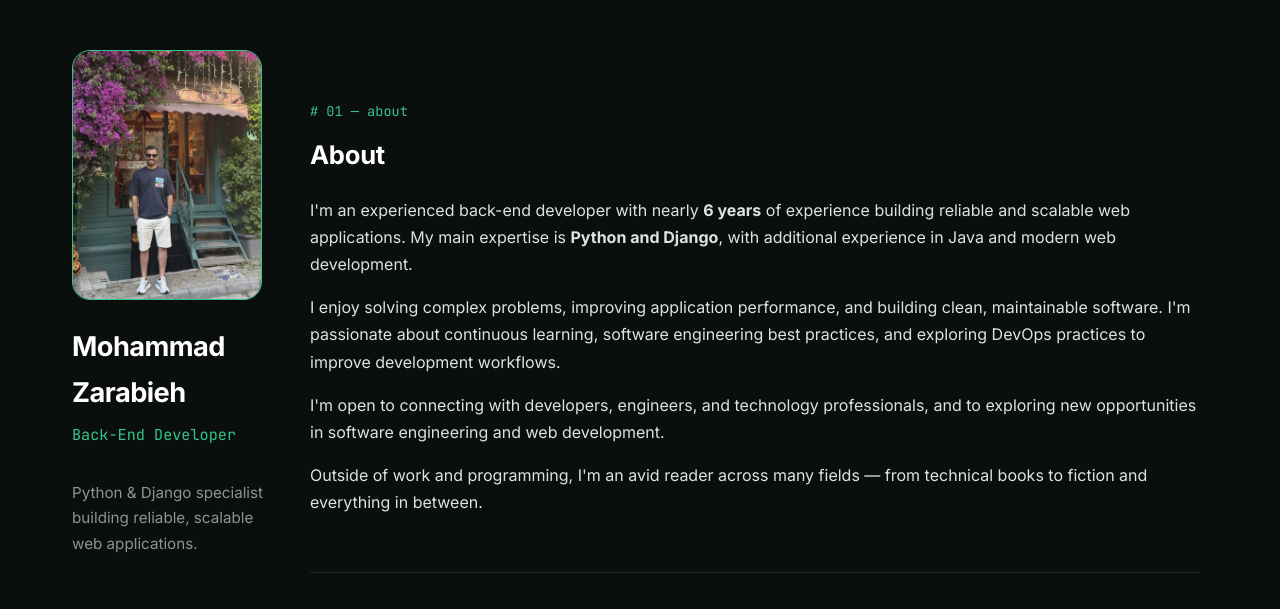
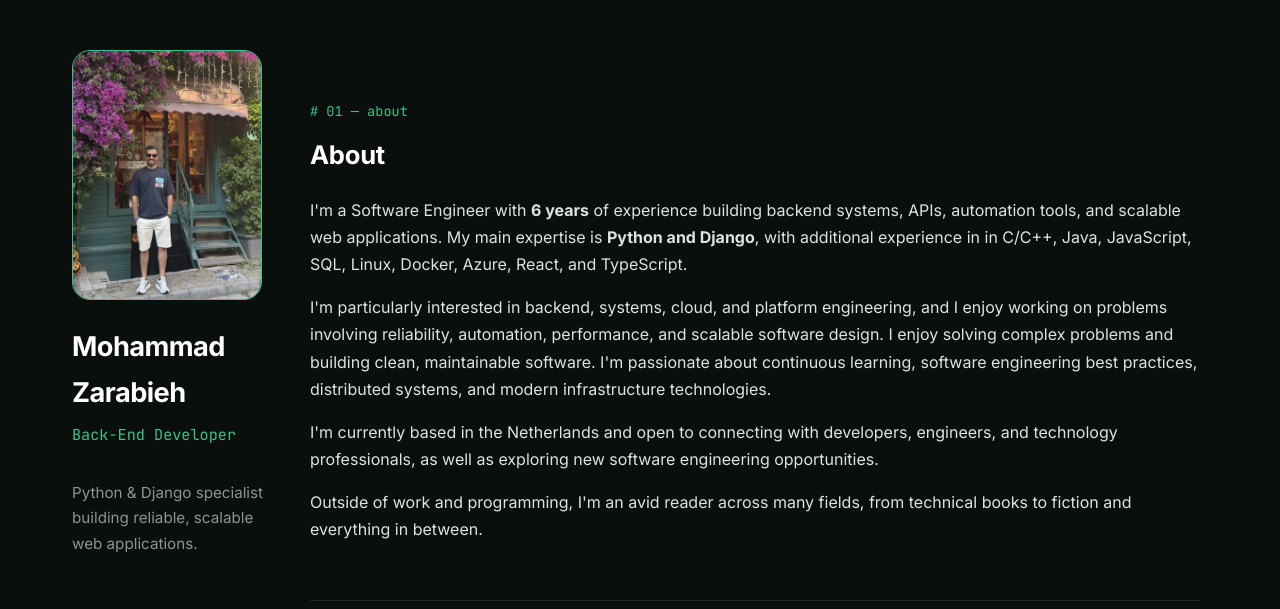
Before and after one commit to mhzrb/mhzrb.github.io, a plain HTML site: page index.html in a window 1280 px wide. Shown: the top 609 px of the page. Drawn offline with Linux system fonts and the light colour scheme.

Commit message:
Update About section

```diff
--- a/index.html
+++ b/index.html
@@ -51,25 +51,22 @@
   <!-- MAIN CONTENT -->
   <main class="content">
 
-    <section id="about" class="block">
+     <section id="about" class="block">
       <p class="eyebrow"># 01 — about</p>
       <h2>About</h2>
       <p>
-        I'm an experienced back-end developer with nearly <strong>6 years</strong> of experience
-        building reliable and scalable web applications. My main expertise is
-        <strong>Python and Django</strong>, with additional experience in Java and modern web development.
+        I'm a Software Engineer with <strong>6 years</strong> of experience
+        building backend systems, APIs, automation tools, and scalable web applications. My main expertise is
+        <strong>Python and Django</strong>, with additional experience in in C/C++, Java, JavaScript, SQL, Linux, Docker, Azure, React, and TypeScript.
       </p>
       <p>
-        I enjoy solving complex problems, improving application performance, and building clean,
-        maintainable software. I'm passionate about continuous learning, software engineering
-        best practices, and exploring DevOps practices to improve development workflows.
+        I'm particularly interested in backend, systems, cloud, and platform engineering, and I enjoy working on problems involving reliability, automation, performance, and scalable software design. I enjoy solving complex problems and building clean, maintainable software. I'm passionate about continuous learning, software engineering best practices, distributed systems, and modern infrastructure technologies.
       </p>
       <p>
-        I'm open to connecting with developers, engineers, and technology professionals, and to
-        exploring new opportunities in software engineering and web development.
+        I'm currently based in the Netherlands and open to connecting with developers, engineers, and technology professionals, as well as exploring new software engineering opportunities.
       </p>
       <p>
-        Outside of work and programming, I'm an avid reader across many fields — from technical
+        Outside of work and programming, I'm an avid reader across many fields, from technical
         books to fiction and everything in between.
       </p>
     </section>
```
